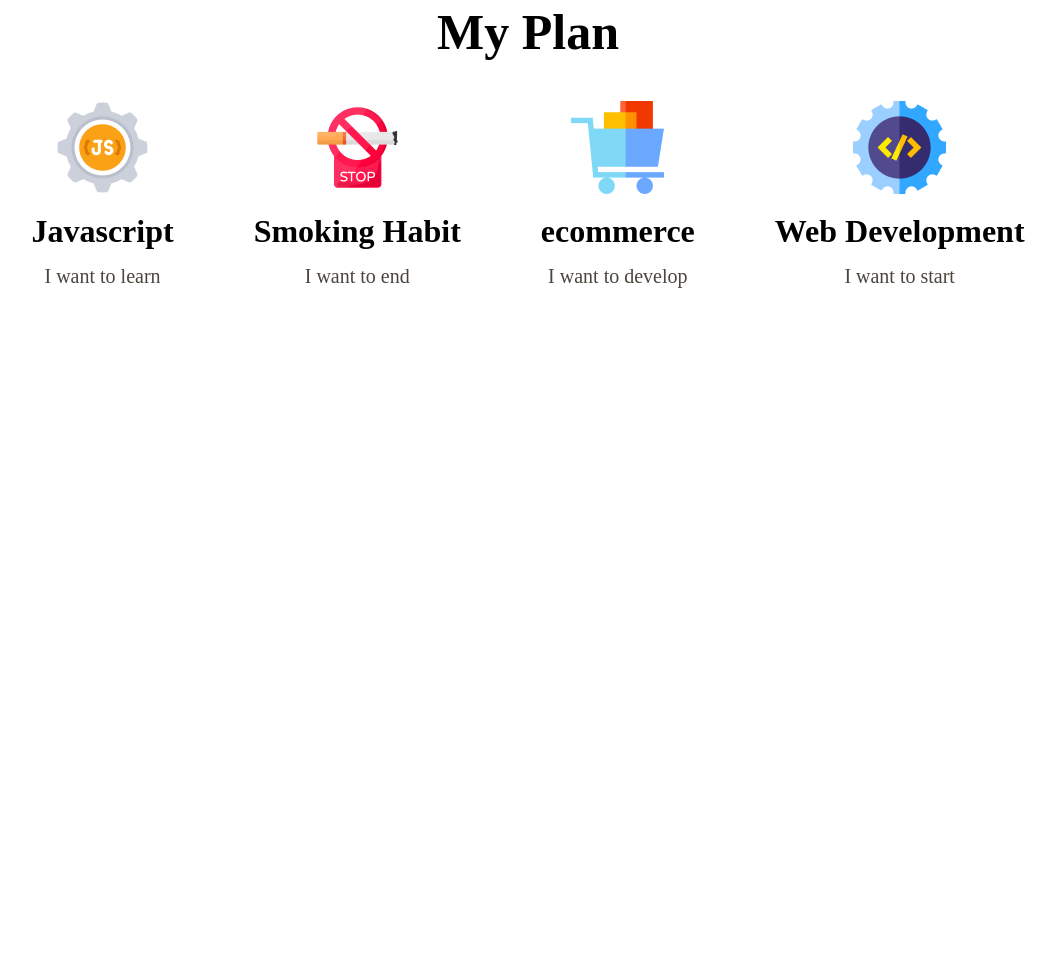
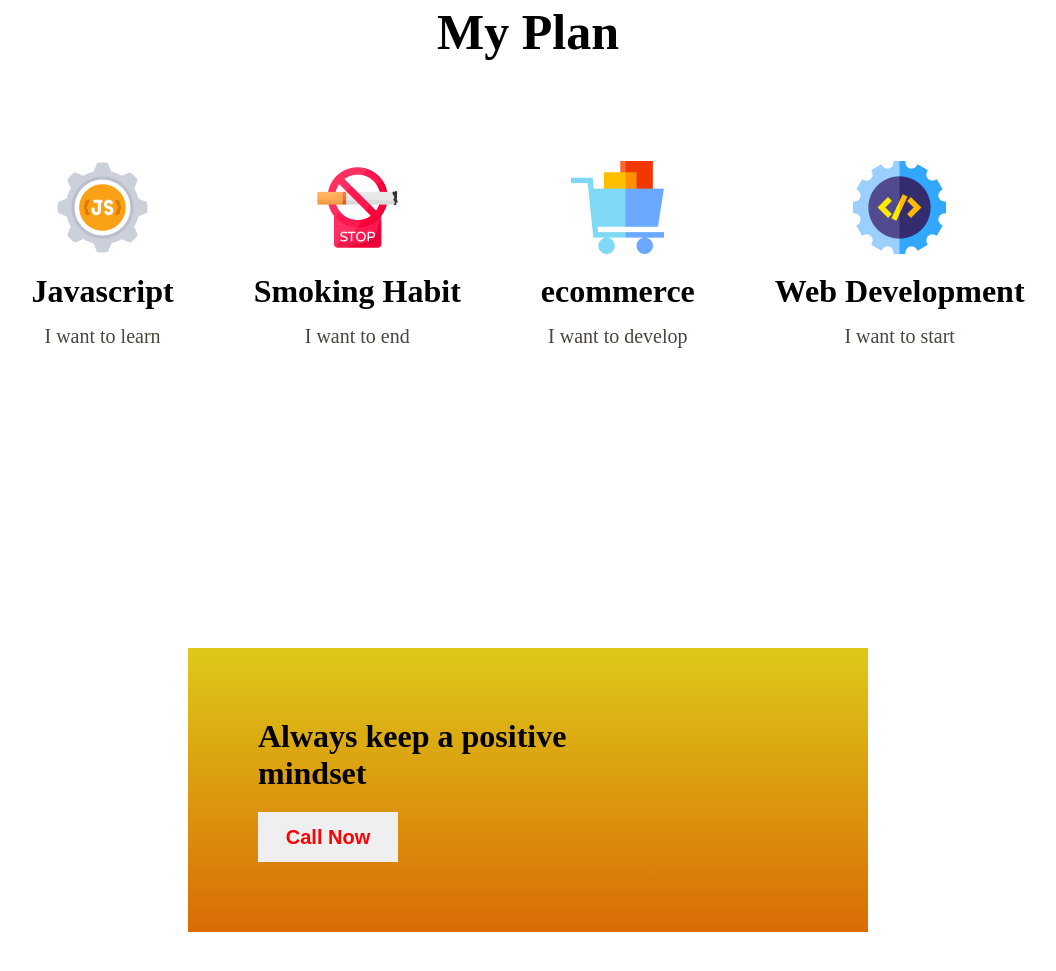
Before and after one commit to ovi-khan/First-assaignment, a plain HTML site: page index.html in a window 1280 px wide. Shown: the part 2312-3283 px from the top of the page, without its empty margins (112-1168 px from the left). Before the commit the page ends 2600 px from the top, so only its background shows below. Drawn offline with Linux system fonts and the light colour scheme.

Commit message:
gardiant section

```diff
--- a/index.html
+++ b/index.html
@@ -69,6 +69,12 @@
         </div>
     </div>
     <!-- my plan section end -->
+    <!-- gardent saction start  -->
+    <div class="gardent">
+        <h1>Always keep a positive <br>mindset</h1>
+        <button class="global-btn">Call Now</button>
+    </div>
+    <!-- gardent saction end -->
 
 </body>
 </html>
--- a/styles/style.css
+++ b/styles/style.css
@@ -59,7 +59,7 @@
 .my-plan {
     display: flex;
     justify-content: center;
-    margin-top: 40px;
+    margin-top: 100px;
     gap: 80px;
     text-align: center;
 }
@@ -73,3 +73,23 @@
     color: rgb(75, 69, 62);
 }
 /* my plan style end  */
+/* gardent style section start  */
+.gardent {
+    background-image: url(../images/gradient1.png);
+    margin: 300px;
+    padding: 70px;
+    background-image: linear-gradient(180deg, rgb(221, 201, 25), rgb(218, 108, 5));
+}
+..gardent h1 {
+    font-size: 40px;
+}
+.global-btn {
+    height: 50px;
+    width: 140px;
+    margin-top: 20px;
+    color: red;
+    font-size: 20px;
+    border: none;
+    font-weight: 700;
+}
+/* gardent style section end  */
```
